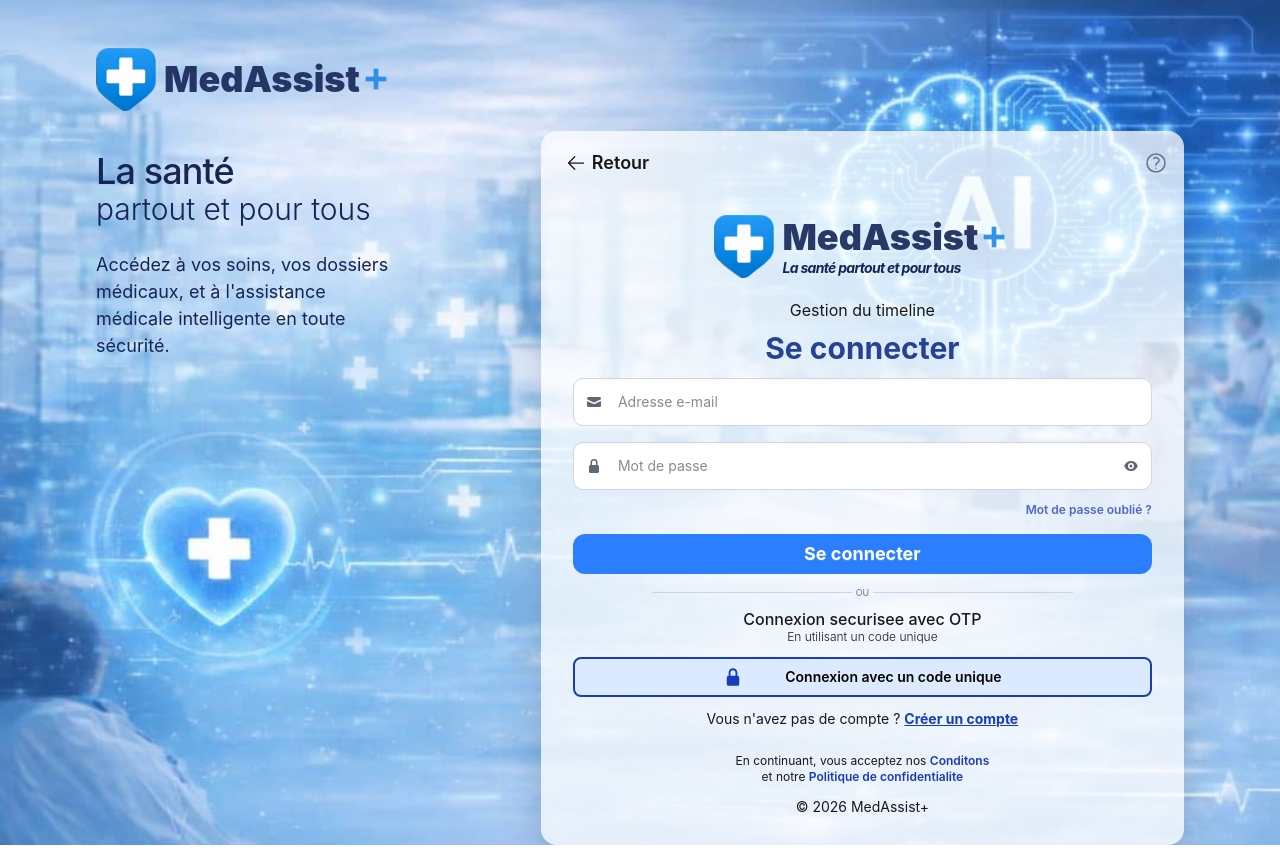
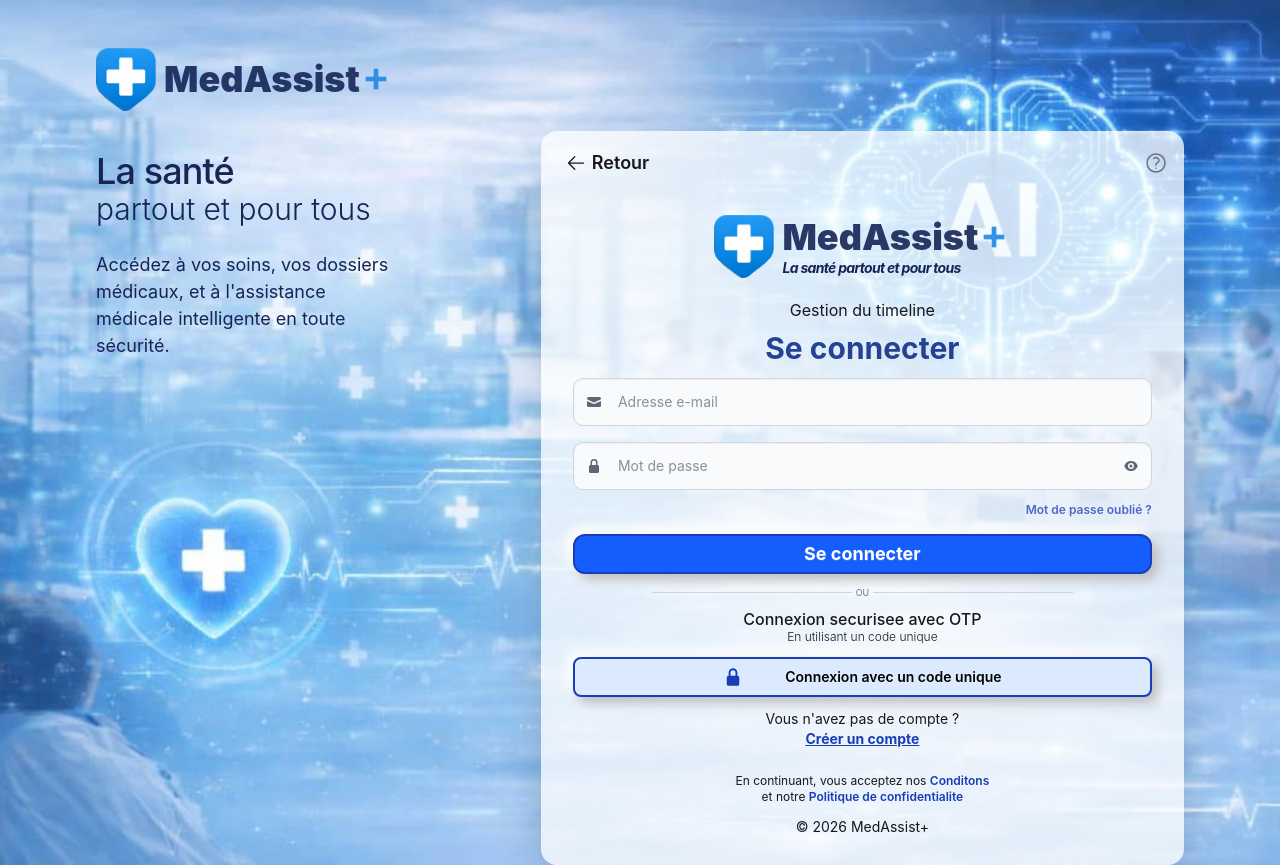
Before and after one commit to Nick-ulrich2/medassist, a React (Vite) app: page /Login in a window 1280 px wide. Built offline with nearby package versions, Linux system fonts and the light colour scheme.

Commit message:
Petite amelioration au niveau des boutons et inputs

```diff
--- a/package.json
+++ b/package.json
@@ -10,9 +10,11 @@
     "preview": "vite preview"
   },
   "dependencies": {
+    "@emailjs/browser": "^4.4.1",
     "@heroicons/react": "^2.2.0",
     "@tailwindcss/vite": "^4.2.0",
     "daisyui": "^5.5.19",
+    "framer-motion": "^12.38.0",
     "react": "^19.2.0",
     "react-dom": "^19.2.0",
     "react-router-dom": "^7.13.1"
--- a/src/Modifications.md
+++ b/src/Modifications.md
@@ -48,6 +48,11 @@
 - Prototype de navbar fait, il ne manque plus qu'a faire la logique
 - Creation du Dropdown.jsx
 - logo.jsx
+
+21 / 03 / 2026 (T.F.A)
+- Modification au niveau de Button.jsx afin de les rendre plus gonfle
+- Modification des Input pour rendre le focus plus propre.
+- Ajout du lien au niveau du bouton "se connecter" de la page d'accueil pre-connexion
 
 
 
--- a/src/components/Accueil/Accueil.jsx
+++ b/src/components/Accueil/Accueil.jsx
@@ -3,6 +3,7 @@ import Main from './Main/Main'
 import Navbar from './NavBar/Navbar'
 import Dropdown from './Dropdown/Dropdown'
 import { CodeButton } from '../ui/Button'
+import { Link } from 'react-router-dom'
 
 const Accueil = () => {
   return (
@@ -28,7 +29,7 @@ const Accueil = () => {
           />
         }
         element4="langues"
-        element5={<CodeButton text="Se connecter"/>}
+        element5={<Link to="/login"><CodeButton text="Se connecter"/></Link>}
       />
     </div>
   )
--- a/src/components/ui/Button.jsx
+++ b/src/components/ui/Button.jsx
@@ -35,17 +35,24 @@ export function Button({ buttonText, type = "button", disabled }) {
              * btn-primary == bg-blue-600 + son hover + epaisseur du texte + text-color
              */
             className="
-                btn
-                btn-block
+                btn btn-block
                 px-5 py-3
-                bg-blue-500
+                bg-blue-600
+                border-2 border-blue-800
                 text-lg font-bold text-white
                 rounded-xl
                 transition-all
-                duration-300
+                duration-200
+                ease-in-out
                 cursor-pointer
+                shadow-[6px_6px_12px_#bebebe,-6px_-6px_12px_#ffffff]
+
                 hover:bg-blue-700
-                hover:scale-y-105
+                hover:shadow-[8px_8px_16px_#bebebe,-8px_-8px_16px_#ffffff]
+                hover:scale-102
+
+                active:scale-97
+                active:shadow-inner
                 "
         >
             {buttonText}
@@ -57,20 +64,24 @@ export function CodeButton({ icone = "", text, type = "button" }) {
     return (
         <button
             className="
-                btn
+                btn btn-block
                 bg-blue-100
                 text-black
-                border-2
-                border-blue-800
+                border-2 border-blue-800
                 rounded-lg
-                btn-block
+                transition-all
+                duration-200
+                cursor-pointer
+                ease-in-out
+                shadow-[6px_6px_12px_#bebebe,-6px_-6px_12px_#ffffff]
+
+                hover:shadow-[8px_8px_16px_#bebebe,-8px_-8px_16px_#ffffff]
                 hover:bg-blue-800
-                transition-colors
                 hover:text-white
-                duration-300
+                hover:scale-102
+
                 active:scale-97
-                transition-scale
-                ease-out
+                active:shadow-inner
             ">
             <span className="md:mr-7" >{icone}</span>
             {text}
@@ -91,11 +102,17 @@ export function RegisterButton({ leftIcon, title, description = "", rightIcon })
                 text-black
                 rounded-xl
                 transition-all
-                duration-300
+                duration-200
                 cursor-pointer
+                shadow-[6px_6px_12px_#bebebe,-6px_-6px_12px_#ffffff]
+
+                hover:shadow-[8px_8px_16px_#bebebe,-8px_-8px_16px_#ffffff]
                 hover:bg-blue-700
                 hover:text-white
-                hover:scale-105
+                hover:scale-102
+
+                active:scale-97
+                active:shadow-inner
             "
         >
             <div className="flex-none">{leftIcon}</div>
--- a/src/components/ui/Input.jsx
+++ b/src/components/ui/Input.jsx
@@ -4,16 +4,17 @@ export function Input({ type = "text", value, onChange, id, placeholder, icone =
         <div className="
             input
             flex
-            w-full
-            h-12
+            w-full h-12
             mb-3
-            border
-            border-gray-300
+            border border-gray-300
+            bg-gray-50 text-gray-800 placeholder-gray-400
             rounded-[10px]
-            hover:shadow-sm
-            hover:border
-            hover:border-blue-500
-            duration-100
+            shadow-[inset_0_1px_2px_rgba(0,0,0,0.05)]
+            transition-all duration-100
+            focus:outline-none
+            focus:bg-white
+            focus:border-blue-500
+            focus:ring-2 focus:ring-blue-200
         ">
             {/*
       focus-within:ring-2  ceci permet de mettre le focus sur l'element clique
@@ -48,15 +49,17 @@ export function InputPassword({ type, value, onChange, id, placeholder, icone1,
         <div className="
             input
             flex
-            w-full
-            h-12
+            w-full h-12
             mb-3
-            border
-            border-gray-300
+            border border-gray-300
             rounded-[10px]
-            hover:shadow-sm
-            hover:border
-            hover:border-blue-500
+            bg-gray-50 text-gray-800 placeholder-gray-400
+            shadow-[inset_0_1px_2px_rgba(0,0,0,0.05)]
+            transition-all
+            focus:outline-none
+            focus:bg-white
+            focus:border-blue-500
+            focus:ring-2 focus:ring-blue-100
             duration-100
         ">
             {/*
--- a/src/pages/Login.jsx
+++ b/src/pages/Login.jsx
@@ -100,7 +100,7 @@ const Login = () => {
                 <div className='w-full my-1'>
                     <CodeButton icone={<LockClosedIcon className="text-blue-800 hover:text-white w-4 mr-2 md:w-5" />} text="Connexion avec un code unique" />
                 </div>
-                <div className='w-full text-sm text-center mt-2 mb-3'>
+                <div className='flex flex-col w-full text-sm text-center mt-2 mb-3'>
                     <span>Vous n'avez pas de compte ? </span>
                     <span>
                         <Link to="/page1" className='text-blue-800 font-bold underline'>
```
Also changed, not shown: 1 other file (tests, documents, lock files or other folders).
